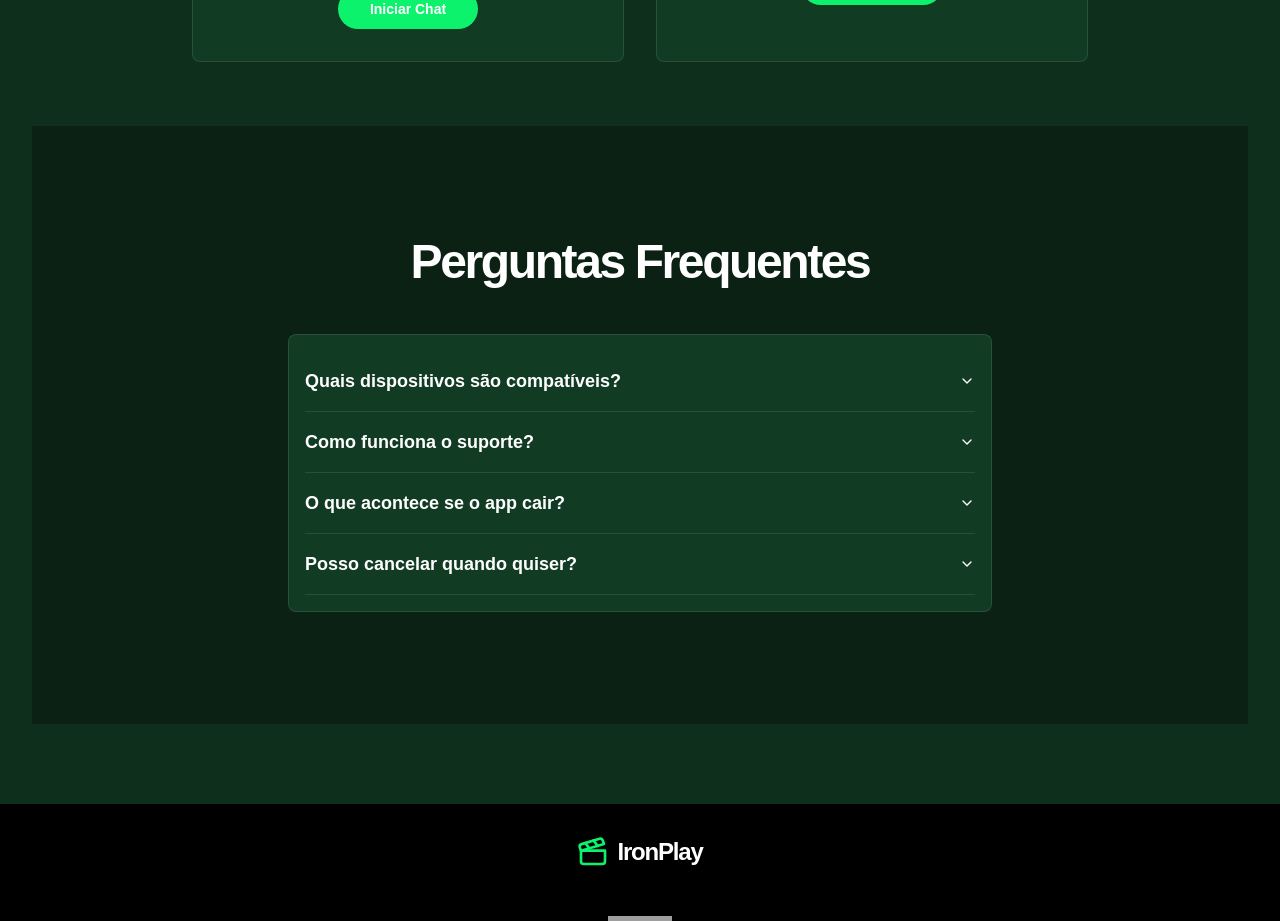
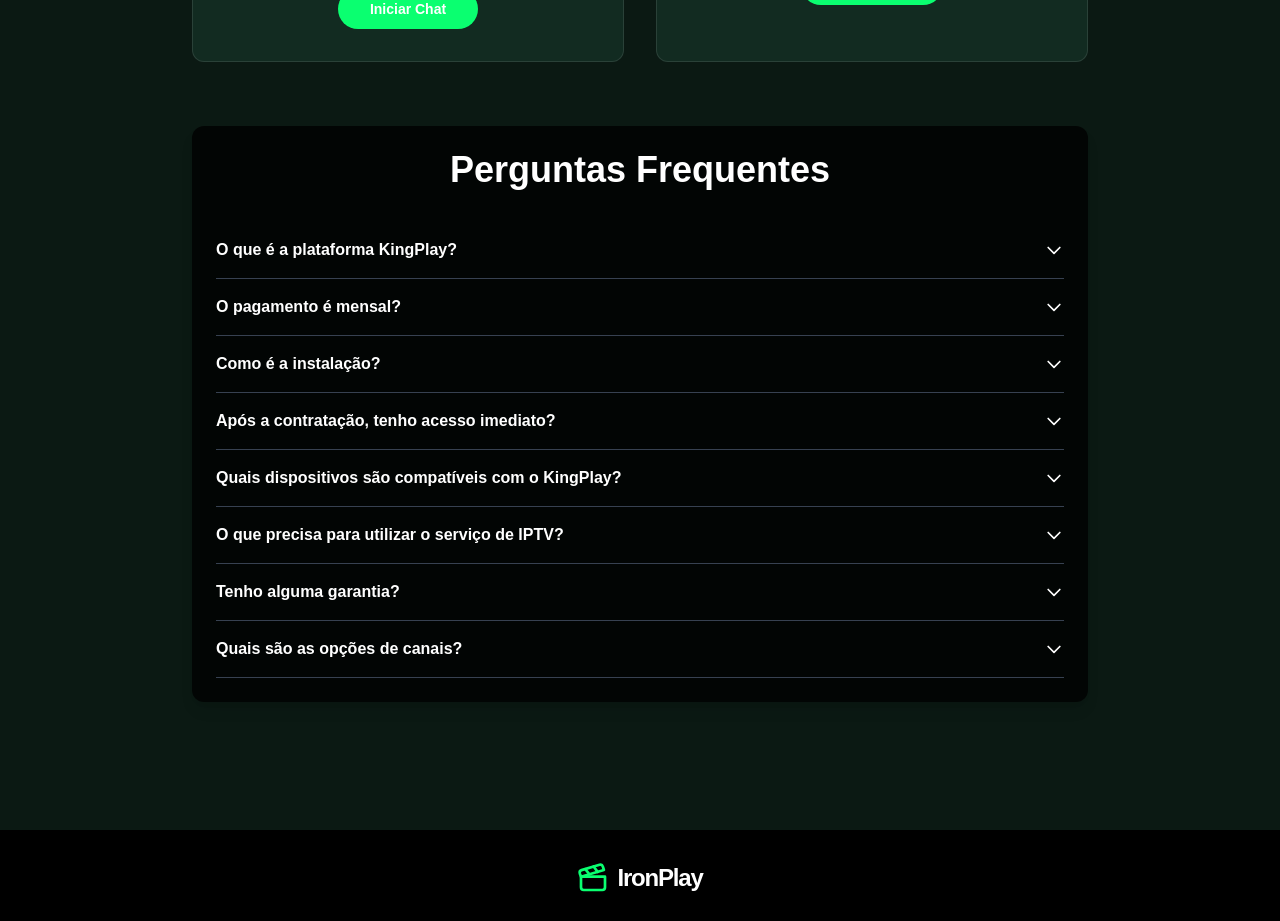
Before and after one commit to PresleyGSilva/ironplay, a React (Vite) app: page /suporte in a window 1280 px wide. Shown: the part 620-1541 px from the top of the page. Built offline with nearby package versions, Linux system fonts and the light colour scheme; grey boxes are pictures that could not be loaded.

Commit message:
faq.host

```diff
--- a/src/components/Faq.jsx
+++ b/src/components/Faq.jsx
@@ -1,61 +1,162 @@
-import React from 'react';
-import { motion } from 'framer-motion';
-import { Accordion, AccordionContent, AccordionItem, AccordionTrigger } from "@/components/ui/accordion";
+import React, { useState } from "react";
 
 const faqs = [
   {
-    question: "Quais dispositivos são compatíveis?",
-    answer: "Nosso serviço é compatível com Smart TVs (Samsung, LG, etc.), dispositivos Android, iOS, TV Box, Amazon Fire Stick, computadores e muito mais. Basicamente, qualquer dispositivo que possa instalar nosso aplicativo ou usar um player de IPTV."
+    title: "O que é a plataforma KingPlay?",
+    content: (
+      <>
+        <p>
+          O KingPlay é sua plataforma de streaming definitiva, trazendo o melhor do entretenimento diretamente para você.
+          Com uma vasta biblioteca de filmes, séries, esportes ao vivo e canais de TV, temos algo para todos os gostos. Aproveite:
+        </p>
+        <ul className="list-disc list-inside mt-2 space-y-1">
+          <li><strong>Acesso ilimitado</strong>: Assista o quanto quiser, quando quiser.</li>
+          <li><strong>Sem comerciais</strong>: Desfrute de uma experiência contínua, sem interrupções.</li>
+          <li><strong>Atualizações constantes</strong>: Sempre há algo novo para descobrir.</li>
+          <li><strong>Exclusividades imperdíveis</strong>: Conteúdo que você só encontra aqui.</li>
+        </ul>
+        <p className="mt-2">Experimente agora e transforme sua forma de assistir TV!</p>
+      </>
+    ),
   },
   {
-    question: "Como funciona o suporte?",
-    answer: "Oferecemos suporte premium 24/7 via WhatsApp e Telegram. Nossa equipe está sempre pronta para ajudar com qualquer dúvida, problema de instalação ou instabilidade que você possa enfrentar."
+    title: "O pagamento é mensal?",
+    content: (
+      <p>
+        Para aproveitar <strong>todos os benefícios e conteúdos exclusivos</strong> do KingPlay, é necessário assinar um plano.
+        Oferecemos uma variedade de planos acessíveis para se adaptar às suas necessidades, incluindo opções mensais, trimestrais e anuais.
+        <strong> Assine agora e descubra um mundo de entretenimento sem interrupções!</strong>
+      </p>
+    ),
   },
   {
-    question: "O que acontece se o app cair?",
-    answer: "Nossos servidores possuem uma estabilidade de 99.9%, o que significa que quedas são extremamente raras. Caso ocorra alguma instabilidade, nossa equipe de suporte age imediatamente para resolver o problema no menor tempo possível."
+    title: "Como é a instalação?",
+    content: (
+      <p>
+        Nosso sistema é muito simples de instalar, ensinamos passo a passo detalhado pra você conseguir acompanhar e colocar tudo para funcionar.
+      </p>
+    ),
   },
   {
-    question: "Posso cancelar quando quiser?",
-    answer: "Sim! Nossos planos não possuem fidelidade. Você pode cancelar sua assinatura a qualquer momento, sem taxas ou multas. Você continuará com acesso até o final do período já pago."
-  }
+    title: "Após a contratação, tenho acesso imediato?",
+    content: (
+      <p>
+        Imediatamente! Após o pagamento ser confirmado, nossa plataforma enviará no seu e-mail o acesso para a plataforma, e todos os tutoriais de como usar em qualquer aparelho.
+      </p>
+    ),
+  },
+  {
+    title: "Quais dispositivos são compatíveis com o KingPlay?",
+    content: (
+      <>
+        <p>Dispositivos Compatíveis com KingPlay:</p>
+        <ul className="list-disc list-inside mt-2 space-y-1">
+          <li>Smart TV.</li>
+          <li>TV BOX.</li>
+          <li>Smartphone Android, IOS.</li>
+          <li>Computador, Notebook.</li>
+          <li>Chromecast.</li>
+          <li>Fire TV Stick.</li>
+          <li>Tablet.</li>
+          <li>Mi Tv Stick.</li>
+          <li>Apple TV.</li>
+          <li>Toda linha com sistema Android e IOS são compatíveis.</li>
+        </ul>
+        <p className="mt-2">E Muito Mais…</p>
+      </>
+    ),
+  },
+  {
+    title: "O que precisa para utilizar o serviço de IPTV?",
+    content: (
+      <>
+        <p>
+          Para usufruir da lista IPTV, é essencial ter uma conexão de internet de alta velocidade e dispositivos compatíveis, como smart TVs,
+          computadores, tablets ou set-top boxes específicos para o IPTV Brasil.
+        </p>
+        <p className="mt-2">
+          Uma boa infraestrutura de internet é crucial para uma experiência de qualidade sem interrupções na transmissão.
+        </p>
+      </>
+    ),
+  },
+  {
+    title: "Tenho alguma garantia?",
+    content: (
+      <>
+        <p>Sim, você pode experimentar a KingPlay e todos os conteúdos dela <strong>durante 7 dias.</strong></p>
+        <p className="mt-1">
+          Se dentro desse período você decidir não continuar com a <strong>KingPlay</strong>, por qualquer motivo que seja,
+          é só entrar em contato e nós devolveremos todo o seu dinheiro – sem fazer nenhuma pergunta.
+        </p>
+      </>
+    ),
+  },
+  {
+    title: "Quais são as opções de canais?",
+    content: (
+      <p>
+        Com a KingPlay, você tem acesso a uma ampla gama de canais de TV nacionais e internacionais,
+        contendo milhares de opções para que você nunca mais fique sem ter o que assistir.
+      </p>
+    ),
+  },
 ];
 
-const Faq = () => {
+const AccordionItem = ({ title, children, isOpen, onToggle }) => {
   return (
-    <section className="py-20 md:py-28 bg-black/30">
-      <div className="container max-w-3xl mx-auto">
-        <div className="text-center mb-12">
-          <motion.h2
-            initial={{ opacity: 0, y: 20 }}
-            whileInView={{ opacity: 1, y: 0 }}
-            viewport={{ once: true }}
-            transition={{ duration: 0.5 }}
-            className="text-3xl md:text-5xl font-black tracking-tighter"
+    <div className="border-b border-gray-700">
+      <button
+        onClick={onToggle}
+        className="w-full flex justify-between items-center py-4 text-left font-semibold text-white hover:text-green-400 transition-colors"
+        aria-expanded={isOpen}
+      >
+        <span>{title}</span>
+        <svg
+          className={`w-5 h-5 transition-transform duration-300 ${isOpen ? "rotate-180" : ""}`}
+          fill="none"
+          stroke="currentColor"
+          strokeWidth="2"
+          viewBox="0 0 24 24"
+        >
+          <path strokeLinecap="round" strokeLinejoin="round" d="M19 9l-7 7-7-7" />
+        </svg>
+      </button>
+      <div
+        className={`overflow-hidden transition-max-height duration-300 ease-in-out text-gray-300`}
+        style={{ maxHeight: isOpen ? "1000px" : "0px" }}
+      >
+        <div className="py-2">{children}</div>
+      </div>
+    </div>
+  );
+};
+
+const FAQ = () => {
+  const [openIndex, setOpenIndex] = useState(null);
+
+  const toggleIndex = (index) => {
+    setOpenIndex(openIndex === index ? null : index);
+  };
+
+  return (
+    <section className="max-w-4xl mx-auto p-6 bg-black/80 rounded-lg my-12 text-white shadow-lg">
+      <h2 className="text-4xl font-extrabold mb-8 text-center">Perguntas Frequentes</h2>
+
+      <div>
+        {faqs.map((faq, index) => (
+          <AccordionItem
+            key={index}
+            title={faq.title}
+            isOpen={openIndex === index}
+            onToggle={() => toggleIndex(index)}
           >
-            Perguntas Frequentes
-          </motion.h2>
-        </div>
-        <motion.div
-            initial={{ opacity: 0, y: 50 }}
-            whileInView={{ opacity: 1, y: 0 }}
-            viewport={{ once: true }}
-            transition={{ duration: 0.5, delay: 0.2 }}
-        >
-            <Accordion type="single" collapsible className="w-full bg-card rounded-lg p-4 border border-white/10">
-              {faqs.map((faq, index) => (
-                <AccordionItem key={index} value={`item-${index}`}>
-                  <AccordionTrigger className="text-lg font-semibold text-left">{faq.question}</AccordionTrigger>
-                  <AccordionContent className="text-secondary">
-                    {faq.answer}
-                  </AccordionContent>
-                </AccordionItem>
-              ))}
-            </Accordion>
-        </motion.div>
+            {faq.content}
+          </AccordionItem>
+        ))}
       </div>
     </section>
   );
 };
 
-export default Faq;
+export default FAQ;
--- /dev/null
+++ b/src/components/GuaranteeSection.jsx
@@ -0,0 +1,50 @@
+import React from 'react';
+
+const GuaranteeSection = () => {
+  return (
+    <section className="py-20 bg-black/70">
+      <div className="container mx-auto flex flex-col items-center justify-center text-center gap-10 px-4">
+
+        {/* Imagem */}
+        <img
+          loading="lazy"
+          decoding="async"
+          width={300}
+          height={350}
+          src="https://dinoflick.com/wp-content/uploads/2024/12/GARANTIA.webp"
+          alt="Garantia 7 dias sem riscos"
+          className="rounded-lg shadow-lg"
+        />
+
+        {/* Texto e botão */}
+        <div className="max-w-3xl text-white">
+          <h2 className="text-3xl md:text-4xl font-extrabold mb-4">
+            <span className="text-[hsl(var(--primary))]">
+              Experimente sem riscos por 7 dias
+            </span> e só então decida se quer continuar
+          </h2>
+
+          <p className="mb-3 text-gray-300 leading-relaxed">
+            Sem letras miúdas no contrato: você pode experimentar a <strong>KingPlay</strong> e todos os conteúdos dela <strong>durante 7 dias.</strong>
+          </p>
+          <p className="mb-3 text-gray-300 leading-relaxed">
+            Se dentro desse período você decidir não continuar com a <strong>KingPlay</strong>, por qualquer motivo que seja, é só entrar em contato e nós devolveremos todo o seu dinheiro – sem fazer nenhuma pergunta.
+          </p>
+          <p className="mb-6 text-gray-300 leading-relaxed">
+            A partir de agora, você não tem nada a perder.
+          </p>
+
+          {/* Botão com link para a seção de planos */}
+          <a
+            href="#planos"
+            className="inline-block bg-[hsl(var(--primary))] hover:bg-[hsl(145,90%,40%)] text-black font-bold text-lg px-10 py-4 rounded-full transition"
+          >
+            ADQUIRA O SEU AGORA
+          </a>
+        </div>
+      </div>
+    </section>
+  );
+};
+
+export default GuaranteeSection;
--- a/src/index.css
+++ b/src/index.css
@@ -4,16 +4,25 @@
 
 @layer base {
   :root {
-    --background: 145 55% 12%; /* #103d27 */
+    /* Fundo escuro premium */
+    --background: 155 40% 7%; /* #061c15 */
     --foreground: 0 0% 100%; /* #ffffff */
 
-    --card: 145 55% 15%;
+    /* Cartão mais elevado e legível */
+    --card: 155 40% 12%;
     --card-foreground: 0 0% 100%;
-    --primary: 145 90% 50%; /* #00ff84 */
-    --highlight: 45 100% 51.6%; /* #ffc107 */
 
-    --border: 145 55% 25%;
-    --radius: 0.5rem;
+    /* Verde neon para CTA (botões principais) */
+    --primary: 145 100% 52%; /* #00ff84 */
+
+    /* Dourado vibrante para destaques ou ícones */
+    --highlight: 45 100% 50%; /* #ffc107 */
+
+    /* Borda sutil com elegância */
+    --border: 155 30% 18%;
+
+    /* Arredondamento agradável */
+    --radius: 0.75rem;
   }
 }
 
@@ -21,6 +30,7 @@
   * {
     @apply border-border;
   }
+
   body {
     @apply bg-background text-foreground;
     font-family: 'Poppins', sans-serif;
--- a/tailwind.config.js
+++ b/tailwind.config.js
@@ -69,12 +69,18 @@
           from: { height: "var(--radix-accordion-content-height)" },
           to: { height: 0 },
         },
+        shimmer: {
+          '0%': { left: '-100%' },
+          '50%': { left: '100%' },
+          '100%': { left: '100%' },
+        },
       },
       animation: {
         "accordion-down": "accordion-down 0.2s ease-out",
         "accordion-up": "accordion-up 0.2s ease-out",
+        shimmer: "shimmer 2s infinite",
       },
     },
   },
   plugins: [require("tailwindcss-animate")],
-}
+};
```
Also changed, not shown: src/components/Hero.jsx (+26 -28 lines), src/components/Pricing.jsx (+5 -5 lines), src/pages/HomePage.jsx (+14 -2 lines).
